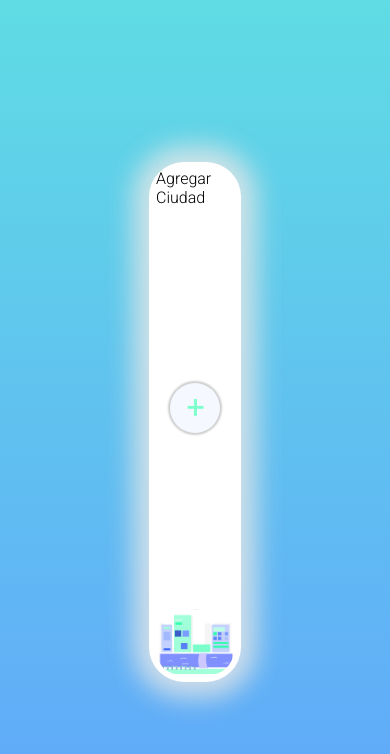
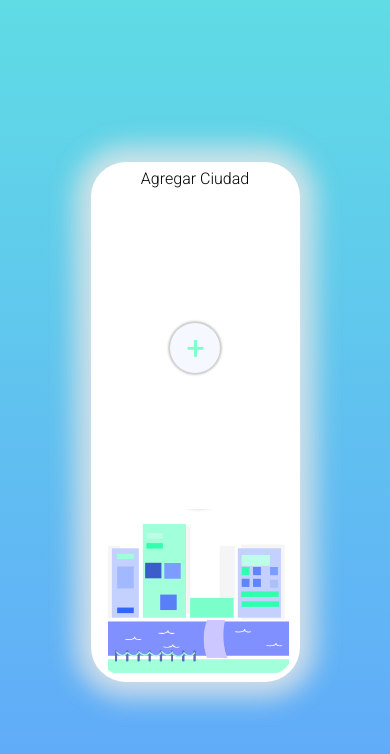
Before and after one commit to SandovalJr/AppClima_Angular_Codellege, an Angular app: page / in a window 390 px wide. Shown: the top 754 px of the page. Built offline with nearby package versions, Linux system fonts and the light colour scheme.

Commit message:
Casi terminado y jalando

```diff
--- a/src/app/components/cards-weather/cards-weather.component.css
+++ b/src/app/components/cards-weather/cards-weather.component.css
@@ -8,6 +8,11 @@
   flex-direction: column;
   align-items: center;
   padding: 7px;
+  background: white;
+  /* margin-left: -25%; */
+  justify-content: space-between;
+  /* padding: 7px; */
+  margin: 0px 30px;
 }
 
 .tarjeta > img {
@@ -61,7 +66,7 @@ button {
   cursor: pointer;
 }
 
-@media (min-height: 812px) {
+@media (min-height: 1024px) {
   .tarjeta {
     width: 35vh;
     height: 50vh;
--- a/src/app/components/cards-weather/cards-weather.component.html
+++ b/src/app/components/cards-weather/cards-weather.component.html
@@ -19,7 +19,7 @@
     </div>
   </div>
 
-  <button>
+  <button (click)="AgregarCiudad()" >
     ADD CITY
   </button>
 </div>
--- a/src/app/components/cards-weather/cards-weather.component.ts
+++ b/src/app/components/cards-weather/cards-weather.component.ts
@@ -12,6 +12,20 @@ export class CardsWeatherComponent implements OnInit {
 
   ngOnInit(): void {
     // console.log(this.climaFiltradoRecibido);
+  }
 
+  AgregarCiudad() {
+    const ArrayWeather = this.GetLocalStorage();
+    ArrayWeather.push(this.climaFiltradoRecibido.NombreCiudad);
+    localStorage.setItem('Climas', JSON.stringify(ArrayWeather));
+  }
+
+  public GetLocalStorage() {
+    const ArrayWeather = JSON.parse(localStorage.getItem('Climas'));
+    if (ArrayWeather == null) {
+      return [];
+    } else {
+      return ArrayWeather;
+    }
   }
 }
--- a/src/app/components/home/home.component.css
+++ b/src/app/components/home/home.component.css
@@ -24,6 +24,7 @@
   padding: 7px;
   background: white;
   cursor: pointer;
+  margin: 0px 20px;
 }
 
 .tarjeta > img {
@@ -44,3 +45,20 @@
   justify-content: center;
   align-items: center;
 }
+
+@media (max-width: 1024px) {
+  .tarjeta {
+    /* margin-top: 80px; */
+    width: 50vw;
+    height: 60vh;
+    box-shadow: 0px 0px 26px 16px rgba(231, 230, 230, 0.82);
+    border-radius: 35px;
+    display: flex;
+    flex-direction: column;
+    align-items: center;
+    justify-content: space-between;
+    padding: 7px;
+    background: white;
+    cursor: pointer;
+  }
+}
--- a/src/app/components/home/home.component.html
+++ b/src/app/components/home/home.component.html
@@ -1,4 +1,11 @@
 <div class="contenedor">
+  <ng-container *ngIf="!loading">
+    <app-cards-weather
+      [style.heigth.%]="60"
+      *ngFor="let clima of ArrayClimaFiltrado"
+      [climaFiltradoRecibido]="clima"
+    ></app-cards-weather>
+  </ng-container>
   <div class="tarjeta" (click)="IrAgregar()">
     <p>Agregar Ciudad</p>
     <div class="circuloGris" routerLink="add">
--- a/src/app/components/home/home.component.ts
+++ b/src/app/components/home/home.component.ts
@@ -1,5 +1,10 @@
 import { Component, OnInit } from '@angular/core';
 import { Router } from '@angular/router';
+import { from } from 'rxjs';
+import { concatMap } from 'rxjs/operators';
+import { HttpClient } from '@angular/common/http';
+import { map } from 'rxjs/operators';
+import { clima, ClimaFiltrado } from './../../interfaces/clima.interface';
 
 @Component({
   selector: 'app-home',
@@ -7,13 +12,62 @@ import { Router } from '@angular/router';
   styleUrls: ['./home.component.css'],
 })
 export class HomeComponent implements OnInit {
-  constructor(private router: Router) {
+  private url = `https://api.openweathermap.org/data/2.5/weather?q=`;
+  private apiKey = `&appid=8af63de9e25ee8c3e740ca528fdd2ae6`;
+  public ArrayClimaFiltrado: Array<ClimaFiltrado> = [];
+  public loading: boolean = true;
 
+  constructor(private router: Router, private http: HttpClient) {
+    this.getLocalStorage();
   }
 
   ngOnInit(): void {}
 
   IrAgregar() {
-    this.router.navigate(['/add'])
+    this.router.navigate(['/add']);
+  }
+
+  getLocalStorage() {
+    const climas = JSON.parse(localStorage.getItem('Climas'));
+    if (climas !== null) {
+      this.getWeather(climas);
+    }
+  }
+
+  getWeather(climas: Array<string>) {
+    console.log(climas);
+
+    from(climas)
+      .pipe(
+        /*****
+        ConcatMap
+        ******/
+        concatMap((nombreClima) =>
+          this.http.get(`${this.url}${nombreClima}${this.apiKey}`).pipe(
+            /******MAP****/
+
+            map((Clima: clima) => {
+              const climaFiltrado: ClimaFiltrado = {
+                NombreCiudad: Clima.name,
+                ClimaActual: Clima.weather[0].main,
+                TemperaturaActual: Clima.main.temp,
+                TemperaturaMaxima: Clima.main.temp_max,
+                TemperaturaMinima: Clima.main.temp_min,
+                Imagen: Clima.weather[0].icon,
+              };
+              return climaFiltrado;
+            })
+            /********MAP FIN*******/
+          )
+        )
+        /***********ConCat Map***************/
+      )
+      .subscribe((climaFiltrado: ClimaFiltrado) => {
+        this.ArrayClimaFiltrado.push(climaFiltrado);
+        if (this.ArrayClimaFiltrado.length == climas.length) {
+          this.loading = false;
+        }
+        console.log(this.ArrayClimaFiltrado);
+      });
   }
 }
--- a/src/app/components/search/search.component.css
+++ b/src/app/components/search/search.component.css
@@ -48,6 +48,7 @@ h2 {
   position: relative;
   display: flex;
   justify-content: center;
+  margin-bottom: 50px;
 }
 
 .inputBuscador > input {
@@ -92,7 +93,6 @@ h2 {
   left: 6%;
   top: 5%;
   cursor: pointer;
-
 }
 
 .contenedor .backArrow img {
--- a/src/app/components/search/search.component.ts
+++ b/src/app/components/search/search.component.ts
@@ -34,6 +34,8 @@ export class SearchComponent implements OnInit {
   ngAfterViewInit(): void {
     this.ObtenerClimaActual();
   }
+
+  // metodo para ir a home
   IrHome() {
     this.router.navigate([""])
   }
```
